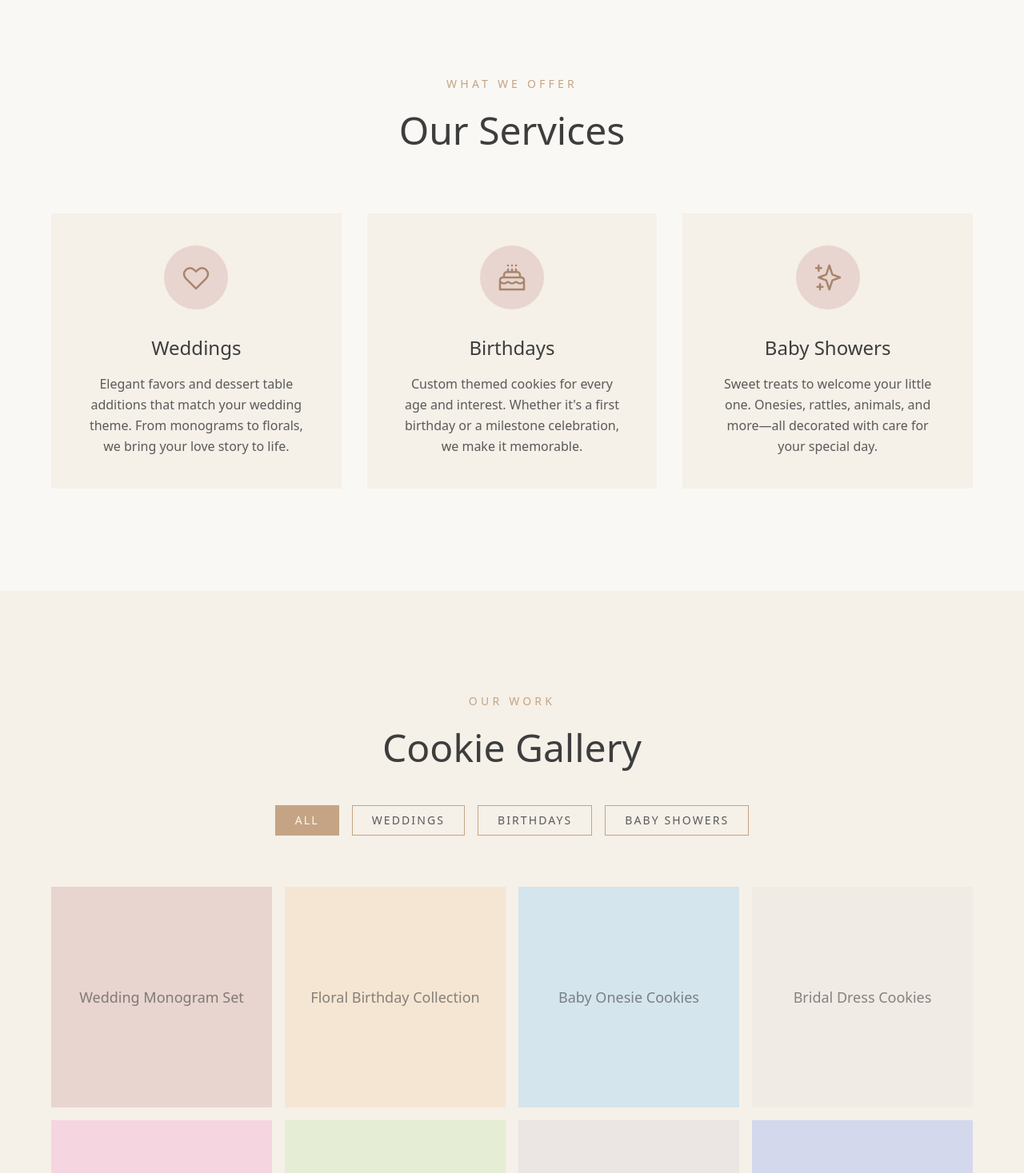
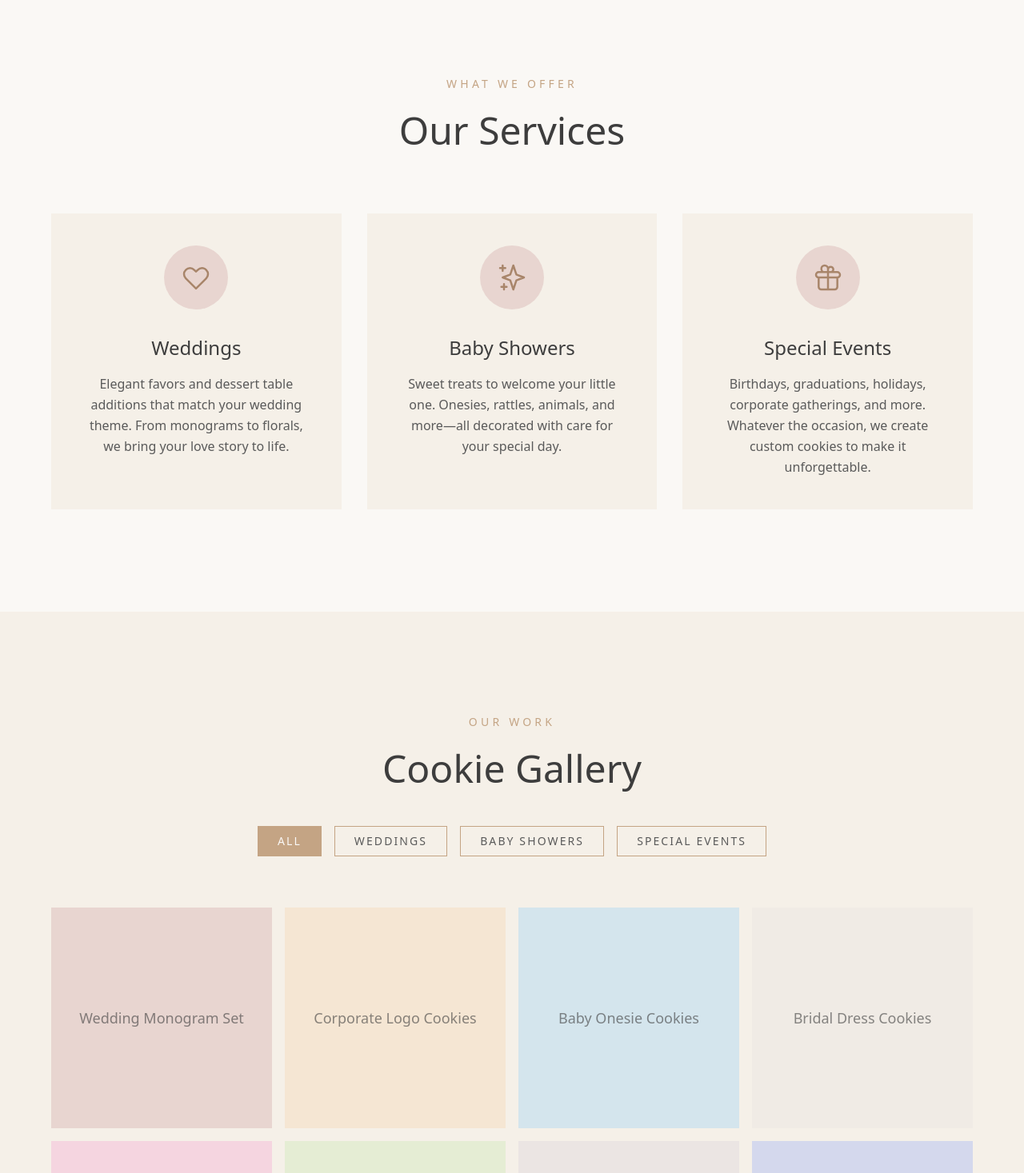
Before and after one commit to EricCui2005/eileens-cookies, a Next.js app: page / in a window 1280 px wide. Shown: the part 1330-2797 px from the top of the page at 80% size. Built offline with nearby package versions, Linux system fonts and the light colour scheme.

Commit message:
Removed birthday mentions and added general purpose events

```diff
--- a/app/page.tsx
+++ b/app/page.tsx
@@ -11,8 +11,8 @@ const galleryImages = [
   },
   {
     id: 2,
-    category: "birthday",
-    placeholder: "Floral Birthday Collection",
+    category: "event",
+    placeholder: "Corporate Logo Cookies",
     color: "#f5e6d3",
   },
   {
@@ -29,8 +29,8 @@ const galleryImages = [
   },
   {
     id: 5,
-    category: "birthday",
-    placeholder: "Unicorn Party Set",
+    category: "event",
+    placeholder: "Holiday Collection",
     color: "#f5d5e0",
   },
   {
@@ -47,8 +47,8 @@ const galleryImages = [
   },
   {
     id: 8,
-    category: "birthday",
-    placeholder: "Galaxy Theme Cookies",
+    category: "event",
+    placeholder: "Graduation Celebration",
     color: "#d4d8ed",
   },
 ];
@@ -56,8 +56,8 @@ const galleryImages = [
 const categories = [
   { id: "all", label: "All" },
   { id: "wedding", label: "Weddings" },
-  { id: "birthday", label: "Birthdays" },
   { id: "baby-shower", label: "Baby Showers" },
+  { id: "event", label: "Special Events" },
 ];
 
 export default function Home() {
@@ -155,8 +155,8 @@ export default function Home() {
             style={{ color: "var(--charcoal-light)" }}
           >
             Custom royal icing cookies made with care for your most cherished
-            celebrations. From weddings to baby showers, each cookie tells your
-            story.
+            celebrations. From weddings to baby showers and every special event
+            in between, each cookie tells your story.
           </p>
           <a
             href="#gallery"
@@ -275,46 +275,6 @@ export default function Home() {
               </p>
             </div>
 
-            {/* Birthday */}
-            <div
-              className="group p-10 text-center transition-all duration-500 hover:-translate-y-2"
-              style={{ background: "var(--cream-dark)" }}
-            >
-              <div
-                className="w-20 h-20 mx-auto mb-8 rounded-full flex items-center justify-center transition-all duration-500 group-hover:scale-110"
-                style={{ background: "var(--rose)" }}
-              >
-                <svg
-                  className="w-10 h-10"
-                  fill="none"
-                  stroke="currentColor"
-                  viewBox="0 0 24 24"
-                  style={{ color: "var(--terracotta-dark)" }}
-                >
-                  <path
-                    strokeLinecap="round"
-                    strokeLinejoin="round"
-                    strokeWidth={1.5}
-                    d="M21 15.546c-.523 0-1.046.151-1.5.454a2.704 2.704 0 01-3 0 2.704 2.704 0 00-3 0 2.704 2.704 0 01-3 0 2.704 2.704 0 00-3 0 2.704 2.704 0 01-3 0 2.701 2.701 0 00-1.5-.454M9 6v2m3-2v2m3-2v2M9 3h.01M12 3h.01M15 3h.01M21 21v-7a2 2 0 00-2-2H5a2 2 0 00-2 2v7h18zm-3-9v-2a2 2 0 00-2-2H8a2 2 0 00-2 2v2h12z"
-                  />
-                </svg>
-              </div>
-              <h3
-                className="font-[family-name:var(--font-serif)] text-2xl mb-4"
-                style={{ color: "var(--charcoal)" }}
-              >
-                Birthdays
-              </h3>
-              <p
-                className="font-light leading-relaxed"
-                style={{ color: "var(--charcoal-light)" }}
-              >
-                Custom themed cookies for every age and interest. Whether it's a
-                first birthday or a milestone celebration, we make it
-                memorable.
-              </p>
-            </div>
-
             {/* Baby Shower */}
             <div
               className="group p-10 text-center transition-all duration-500 hover:-translate-y-2"
@@ -351,6 +311,46 @@ export default function Home() {
               >
                 Sweet treats to welcome your little one. Onesies, rattles,
                 animals, and more—all decorated with care for your special day.
+              </p>
+            </div>
+
+            {/* Special Events */}
+            <div
+              className="group p-10 text-center transition-all duration-500 hover:-translate-y-2"
+              style={{ background: "var(--cream-dark)" }}
+            >
+              <div
+                className="w-20 h-20 mx-auto mb-8 rounded-full flex items-center justify-center transition-all duration-500 group-hover:scale-110"
+                style={{ background: "var(--rose)" }}
+              >
+                <svg
+                  className="w-10 h-10"
+                  fill="none"
+                  stroke="currentColor"
+                  viewBox="0 0 24 24"
+                  style={{ color: "var(--terracotta-dark)" }}
+                >
+                  <path
+                    strokeLinecap="round"
+                    strokeLinejoin="round"
+                    strokeWidth={1.5}
+                    d="M12 8v13m0-13V6a2 2 0 112 2h-2zm0 0V5.5A2.5 2.5 0 109.5 8H12zm-7 4h14M5 12a2 2 0 110-4h14a2 2 0 110 4M5 12v7a2 2 0 002 2h10a2 2 0 002-2v-7"
+                  />
+                </svg>
+              </div>
+              <h3
+                className="font-[family-name:var(--font-serif)] text-2xl mb-4"
+                style={{ color: "var(--charcoal)" }}
+              >
+                Special Events
+              </h3>
+              <p
+                className="font-light leading-relaxed"
+                style={{ color: "var(--charcoal-light)" }}
+              >
+                Birthdays, graduations, holidays, corporate gatherings, and
+                more. Whatever the occasion, we create custom cookies to make
+                it unforgettable.
               </p>
             </div>
           </div>
```
